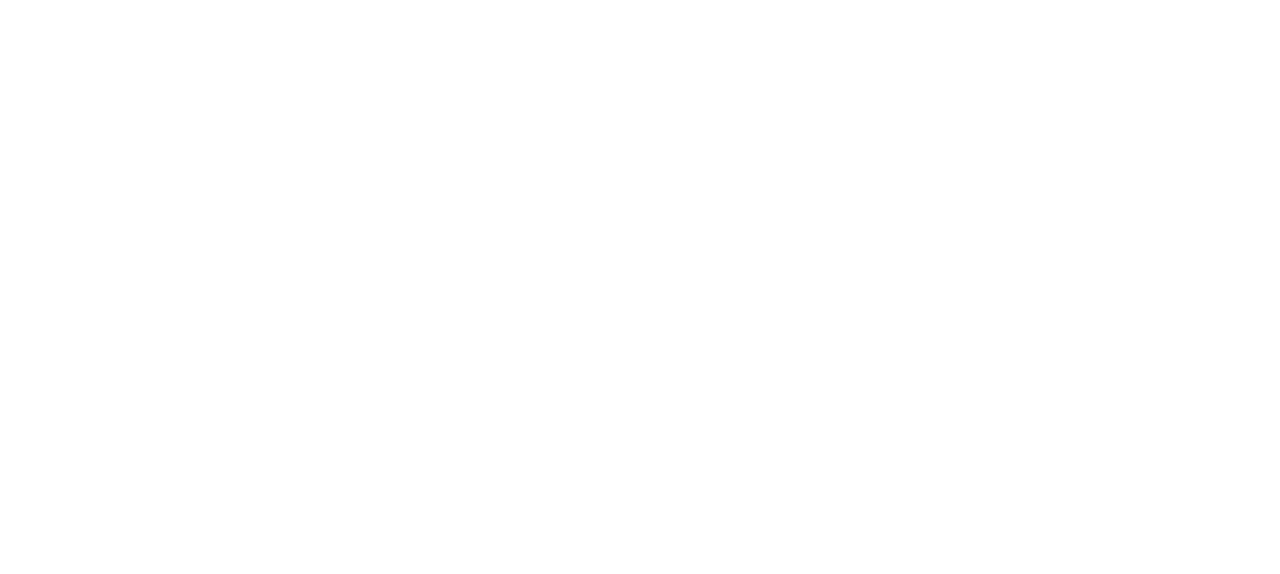
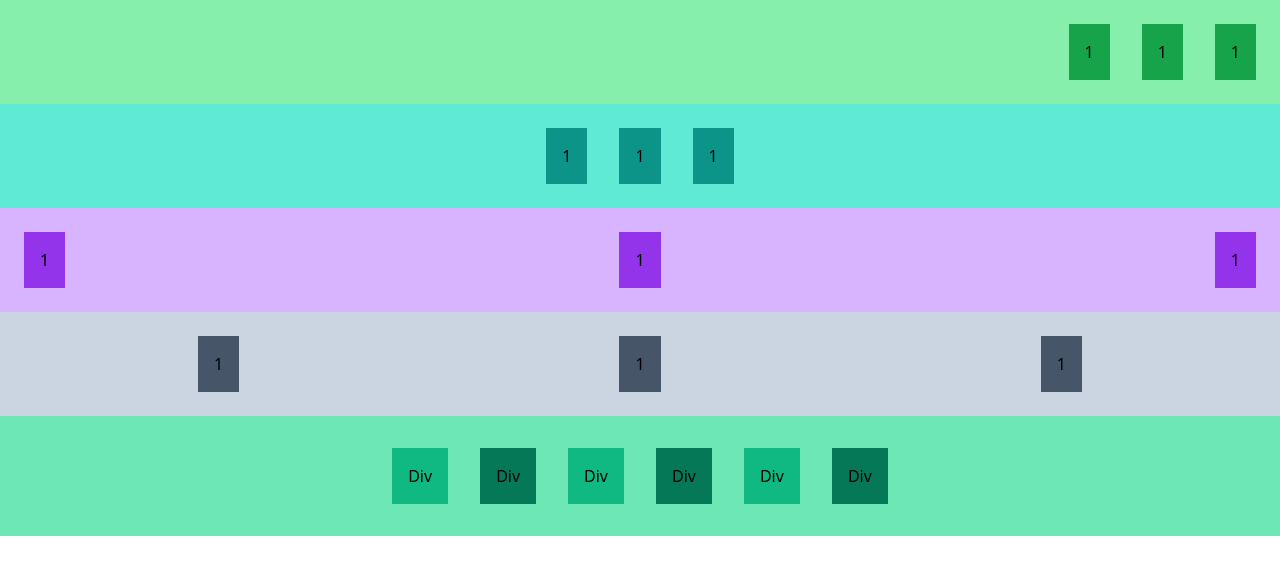
Before and after one commit to clepverse/curso-tailwindcss, a website: page src/index.html in a window 1280 px wide. Drawn offline with Linux system fonts and the light colour scheme.

Commit message:
Exercício 10

```diff
--- a/src/index.html
+++ b/src/index.html
@@ -268,5 +268,39 @@
       <div class="bg-teal-400 h-20">Item 3</div>
       <div class="bg-teal-600 h-20">Item 4</div>
     </div> -->
+
+    <div class="flex p-2 bg-green-300 justify-end">
+      <div class="bg-green-600 p-4 m-4">1</div>
+      <div class="bg-green-600 p-4 m-4">1</div>
+      <div class="bg-green-600 p-4 m-4">1</div>
+    </div>
+
+    <div class="flex p-2 bg-teal-300 justify-center">
+      <div class="bg-teal-600 p-4 m-4">1</div>
+      <div class="bg-teal-600 p-4 m-4">1</div>
+      <div class="bg-teal-600 p-4 m-4">1</div>
+    </div>
+
+    <div class="flex p-2 bg-purple-300 justify-between">
+      <div class="bg-purple-600 p-4 m-4">1</div>
+      <div class="bg-purple-600 p-4 m-4">1</div>
+      <div class="bg-purple-600 p-4 m-4">1</div>
+    </div>
+
+    <div class="flex p-2 bg-slate-300 justify-around">
+      <div class="bg-slate-600 p-4 m-4">1</div>
+      <div class="bg-slate-600 p-4 m-4">1</div>
+      <div class="bg-slate-600 p-4 m-4">1</div>
+    </div>
+
+    <!-- Exercício 10 -->
+    <div class="flex p-4 bg-emerald-300 justify-center">
+      <div class="bg-emerald-500 p-4 m-4">Div</div>
+      <div class="bg-emerald-700 p-4 m-4">Div</div>
+      <div class="bg-emerald-500 p-4 m-4">Div</div>
+      <div class="bg-emerald-700 p-4 m-4">Div</div>
+      <div class="bg-emerald-500 p-4 m-4">Div</div>
+      <div class="bg-emerald-700 p-4 m-4">Div</div>
+    </div>
   </body>
 </html>
```
Also changed, not shown: dist/output.css.
